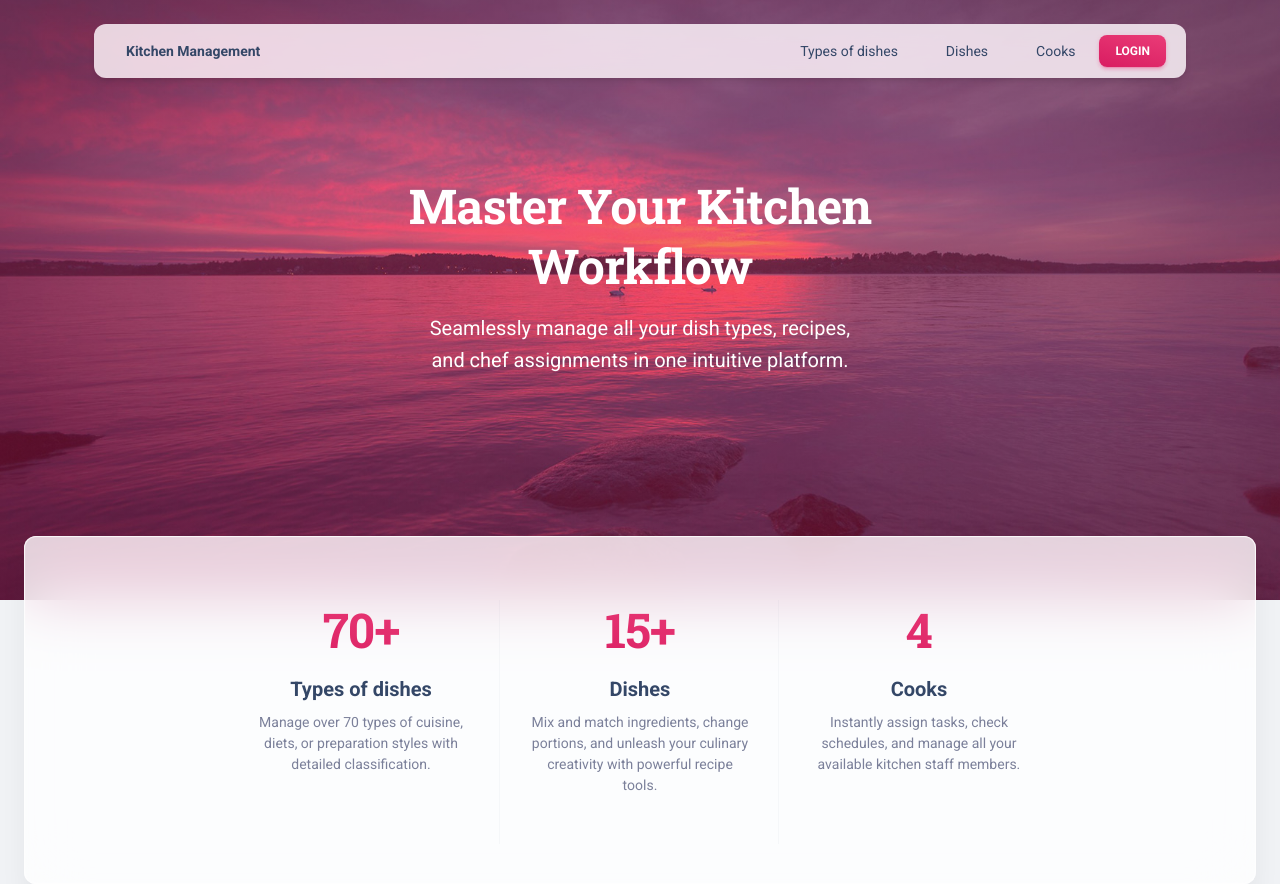
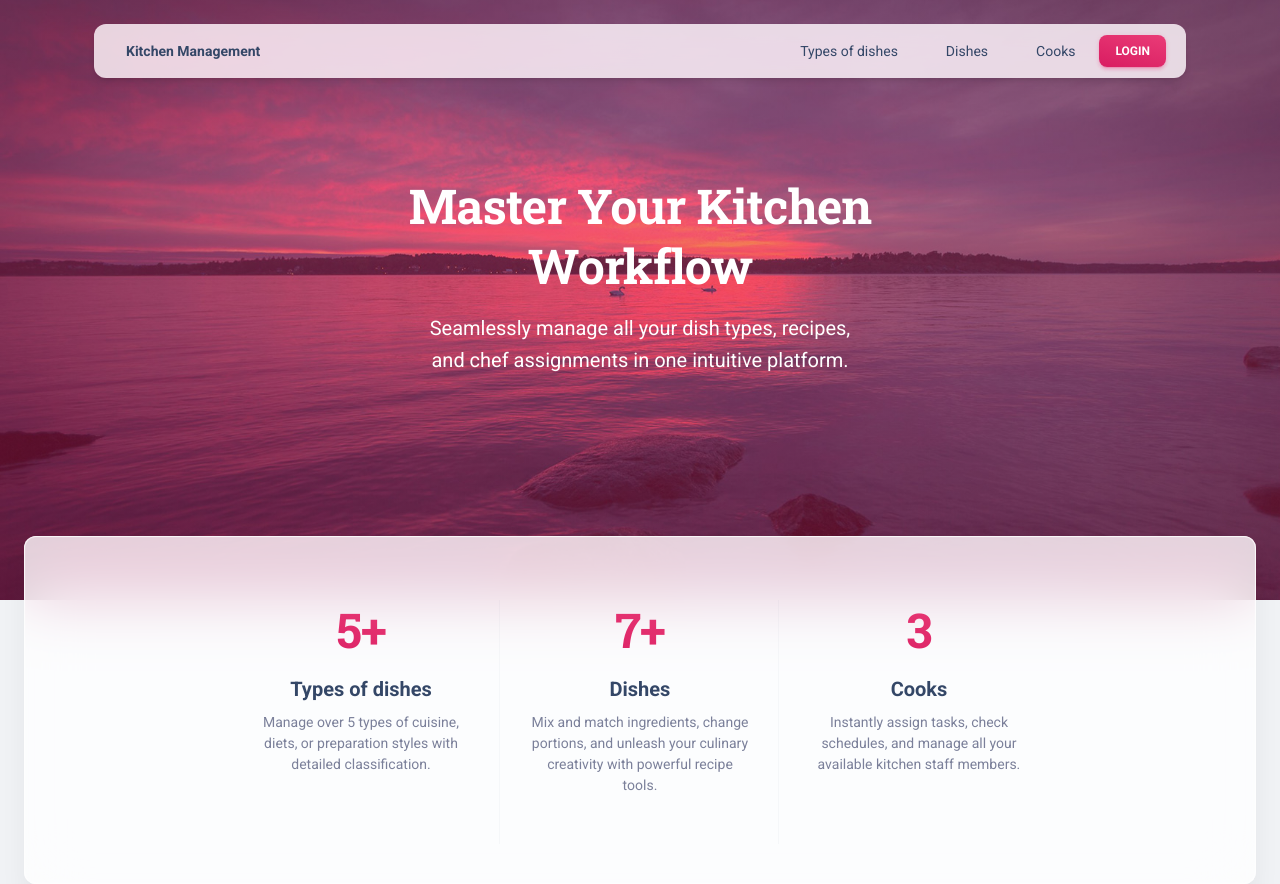
Before and after one commit to ArturDrzazga/kitchen-management, a Django app: page / in a window 1280 px wide. Run offline with Django 5.2, Linux system fonts and the light colour scheme; data comes from the database, SQL or seed files in the repository; some libraries are stand-ins or nearby versions.

Commit message:
added context to main page

```diff
--- a/templates/kitchen/index.html
+++ b/templates/kitchen/index.html
@@ -61,15 +61,15 @@
             <div class="row">
               <div class="col-md-4 position-relative">
                 <div class="p-3 text-center">
-                  <h1 class="text-gradient text-primary"><span id="state1" countTo="70">0</span>+</h1>
+                  <h1 class="text-gradient text-primary"><span id="state1" countTo={{ num_dish_types }}>0</span>+</h1>
                   <h5 class="mt-3">Types of dishes</h5>
-                  <p class="text-sm font-weight-normal">Manage over 70 types of cuisine, diets, or preparation styles with detailed classification.</p>
+                  <p class="text-sm font-weight-normal">Manage over {{ num_dish_types }} types of cuisine, diets, or preparation styles with detailed classification.</p>
                 </div>
                 <hr class="vertical dark">
               </div>
               <div class="col-md-4 position-relative">
                 <div class="p-3 text-center">
-                  <h1 class="text-gradient text-primary"> <span id="state2" countTo="15">0</span>+</h1>
+                  <h1 class="text-gradient text-primary"> <span id="state2" countTo={{ num_dishes }}>0</span>+</h1>
                   <h5 class="mt-3">Dishes</h5>
                   <p class="text-sm font-weight-normal">Mix and match ingredients, change portions, and unleash your culinary creativity with powerful recipe tools.</p>
                 </div>
@@ -77,7 +77,7 @@
               </div>
               <div class="col-md-4">
                 <div class="p-3 text-center">
-                  <h1 class="text-gradient text-primary" id="state3" countTo="4">0</h1>
+                  <h1 class="text-gradient text-primary" id="state3" countTo={{ num_cooks }}>0</h1>
                   <h5 class="mt-3">Cooks</h5>
                   <p class="text-sm font-weight-normal">Instantly assign tasks, check schedules, and manage all your available kitchen staff members.</p>
                 </div>
```
